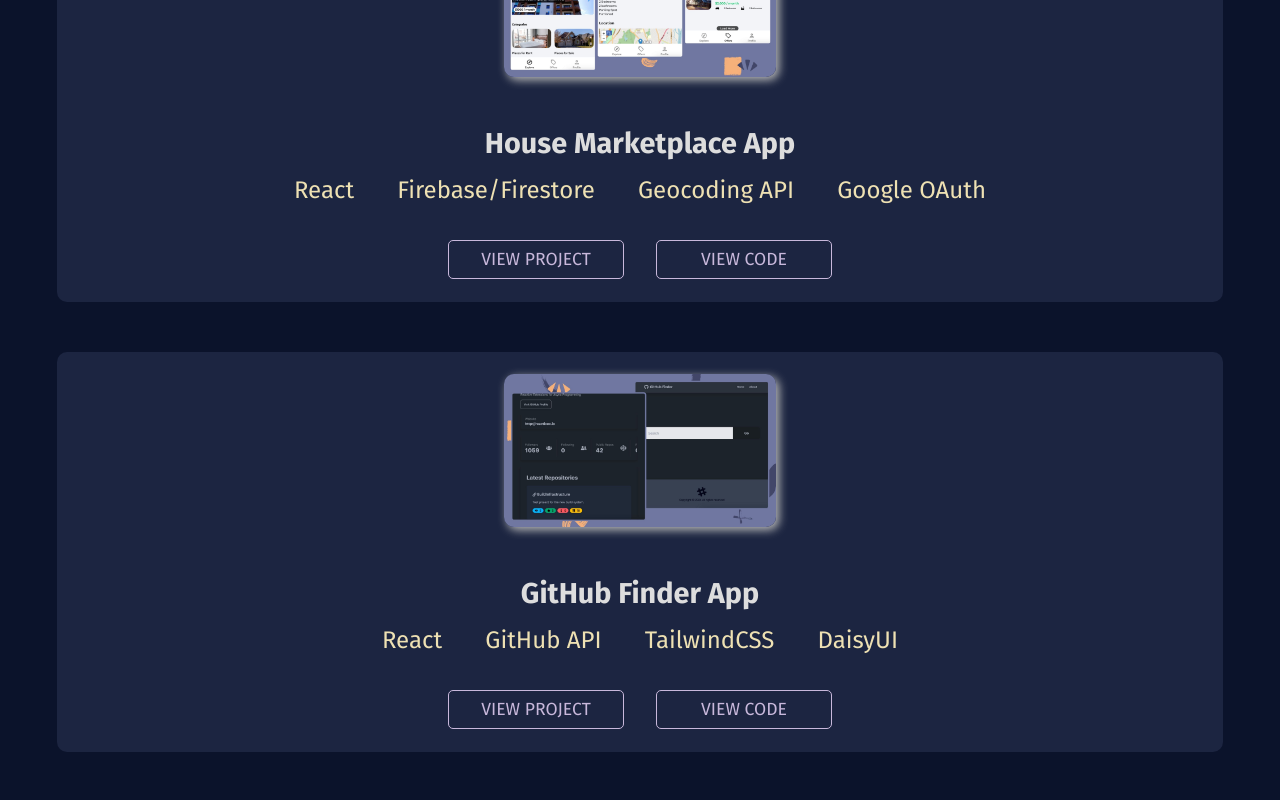
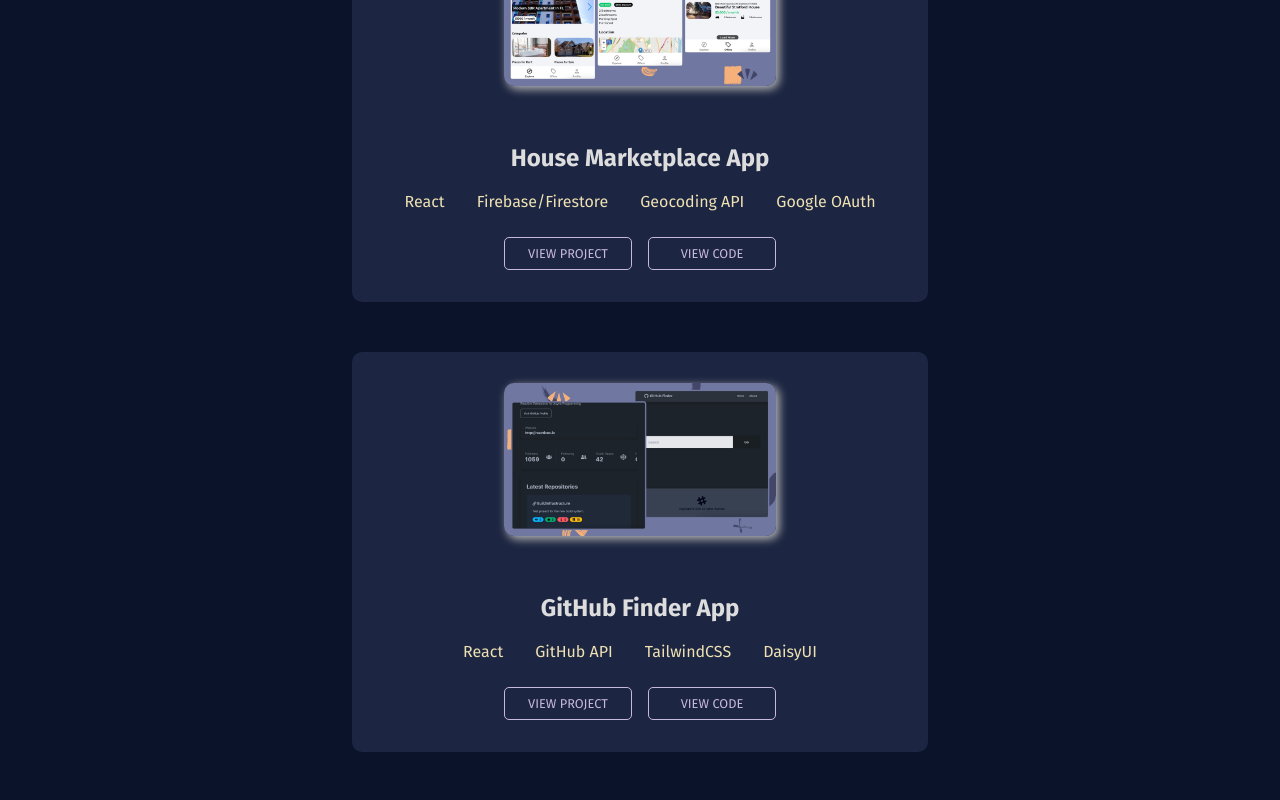
Before and after one commit to eaknott/personal-portfolio, a React (Create React App) app: page /projects in a window 1280 px wide. Shown: the part 2000-2800 px from the top of the page. Built offline with nearby package versions, Linux system fonts and the light colour scheme.

Commit message:
Adding transition styling to footer icons and button, add smooth scroll behavior to html and body, edit Home intro paragraph

```diff
--- a/src/components/Footer.jsx
+++ b/src/components/Footer.jsx
@@ -5,16 +5,16 @@
   return (
     <div className="footer-container">
       <div className="footer-links">
-        <a href="https://github.com/eaknott" target="_blank" rel="noreferrer">
+        <a href="https://github.com/eaknott" target="_blank" rel="noreferrer" aria-label="Github Link">
           <FaGithub className="footer-icon" />
         </a>
-        <a href="https://www.linkedin.com/in/emilyaknott/" target="_blank" rel="noreferrer">
+        <a href="https://www.linkedin.com/in/emilyaknott/" target="_blank" rel="noreferrer" aria-label="LinkedIn Link">
           <FaLinkedin className="footer-icon" />
         </a>
-        <a href="https://www.instagram.com/itsemilyknott/" target="_blank" rel="noreferrer">
+        <a href="https://www.instagram.com/itsemilyknott/" target="_blank" rel="noreferrer" aria-label="Instagram Link">
           <FaInstagram className="footer-icon" />
         </a>
-        <a href="https://codepen.io/eaknott" target="_blank" rel="noreferrer">
+        <a href="https://codepen.io/eaknott" target="_blank" rel="noreferrer" aria-label="Codepen Link">
           <FaCodepen className="footer-icon" />
         </a>
       </div>
--- a/src/index.css
+++ b/src/index.css
@@ -1,13 +1,5 @@
 @import url('https://fonts.googleapis.com/css2?family=Fira+Sans:ital,wght@0,100;0,200;0,300;0,400;0,500;0,600;0,700;0,800;0,900;1,100;1,200;1,300;1,400;1,500;1,600;1,700;1,800;1,900&family=Overpass:ital,wght@0,100..900;1,100..900&display=swap');
 
-
-/* Strawberry Mint */
-/* :root {
-  --primary: #0B132B;
-  --secondary: #1C2541;
-  --tertiary: #D0F4EA;
-  --light: #FBCAEF;
-} */
 
 /* Peach Mint */
 /* :root {
@@ -15,14 +7,6 @@
   --secondary: #4A4E69;
   --tertiary: #DBF9F0;
   --light: #FFB9A5;
-} */
-
-/* Poolside */
-/* :root {
-  --primary: #0B132B;
-  --secondary: #344168;
-  --light: #6FFFE9;
-  --tertiary: #FFD6E0;
 } */
 
 /* Lavender Cream */
@@ -60,6 +44,7 @@
   background-color: var(--primary);
   height: 100vh;
   width: 100vw;
+  scroll-behavior: smooth;
 }
 
 .app-container {
@@ -102,12 +87,12 @@
 .header-container a {
   text-decoration: none;
   color: var(--light);
+  transition: all 200ms;
 }
 
 .header-container a:hover {
   color: #EEEEEE;
   border-bottom: 2px solid #EEEEEE;
-  transition: 0.25s;
 }
 
 .header-container a:active {
@@ -482,11 +467,11 @@
 
 button:hover {
   cursor: pointer;
+  background-color: var(--light);
+  color: var(--primary);
+  transition: background-color 120ms linear, color 120ms linear;
 }
 
-button:active {
-  background-color: #cccccc;
-}
 
 /* FOOTER */
 
@@ -517,11 +502,12 @@
 .footer-links a {
   text-decoration: none;
   color: var(--tertiary);
+  transition: all 300ms ease-in-out;
 }
 
 .footer-links a:hover {
-  color: #eeeeee;
-  transition: 0.5s;
+  color: var(--light);
+  transform: translateY(-5px);
 }
 
 .footer-links a:active {
@@ -565,30 +551,34 @@
   .projects-header {
     padding-top: 10%;
   }
-  swiper-container {
+  .project-item {
+    width: 45vw;
+  }
+  /* swiper-container {
     padding-top: 10vh;
-  }
+  } */
   .project-thumbnail img {
-    width: 21rem;
+    width: 17rem;
   }
   .project-text h1 {
-    font-size: 1.8rem;
+    font-size: 1.5rem;
     margin-top: 1rem;
   }
   .project-description {
-    font-size: 1.5rem;
+    font-size: 1rem;
     line-height: 2.7rem;
-    column-gap: 2.7rem;
+    column-gap: 2rem;
+    flex-wrap: wrap;
   }
   .project-buttons {
-    margin-top: 1rem;
-    column-gap: 2rem;
+    margin-top: 0.1rem;
+    column-gap: 1rem;
   }
   .project-buttons button {
     text-transform: uppercase;
-    width: 11rem;
-    padding: 0.5rem 1.5rem;
-    font-size: 1.1rem;
+    width: 8rem;
+    padding: 0.5rem 0;
+    font-size: 0.8rem;
   }
   .skills {
     padding: 10rem 0;
--- a/src/pages/Home.jsx
+++ b/src/pages/Home.jsx
@@ -8,7 +8,7 @@
         <p>I'm a frontend developer, animal lover, and avid learner. Welcome to my website! Keep scrolling to learn more ...</p>
       </div>
       <div className="home-img">
-        <img src={ProfileImage} alt="profile" />
+        <img src={ProfileImage} alt="Headshot" />
       </div>
     </div>
   )
```
